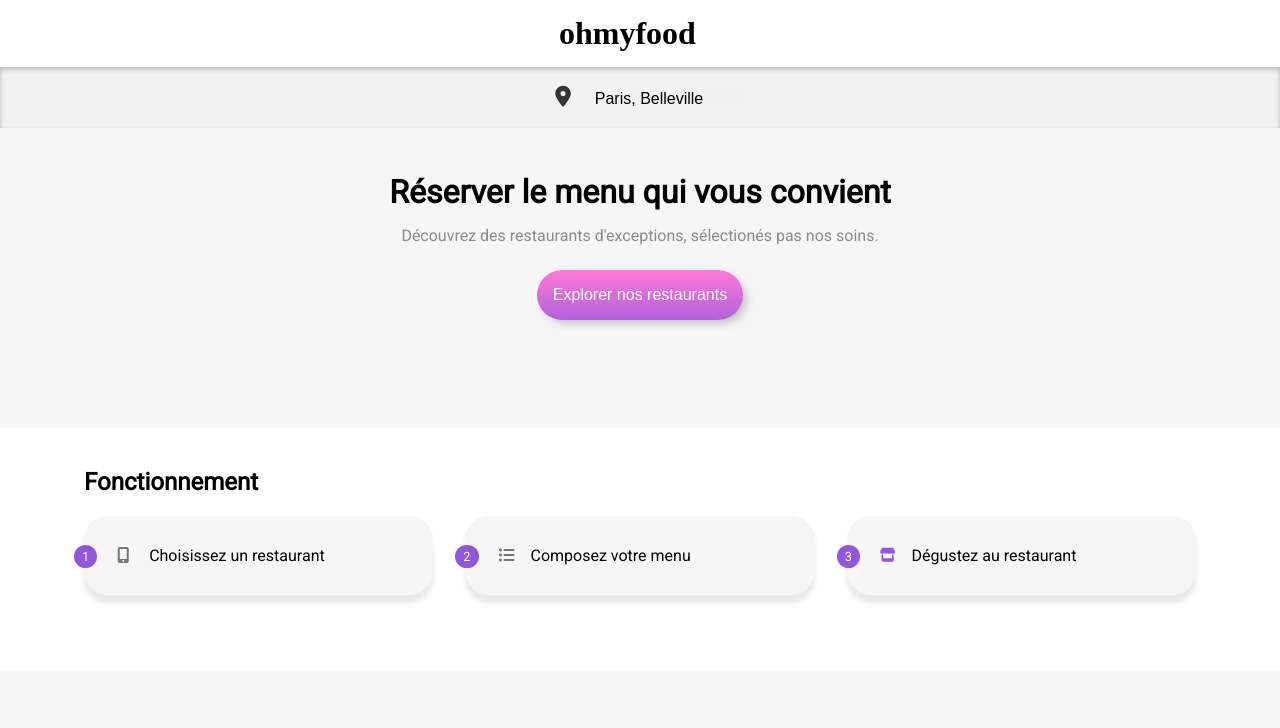
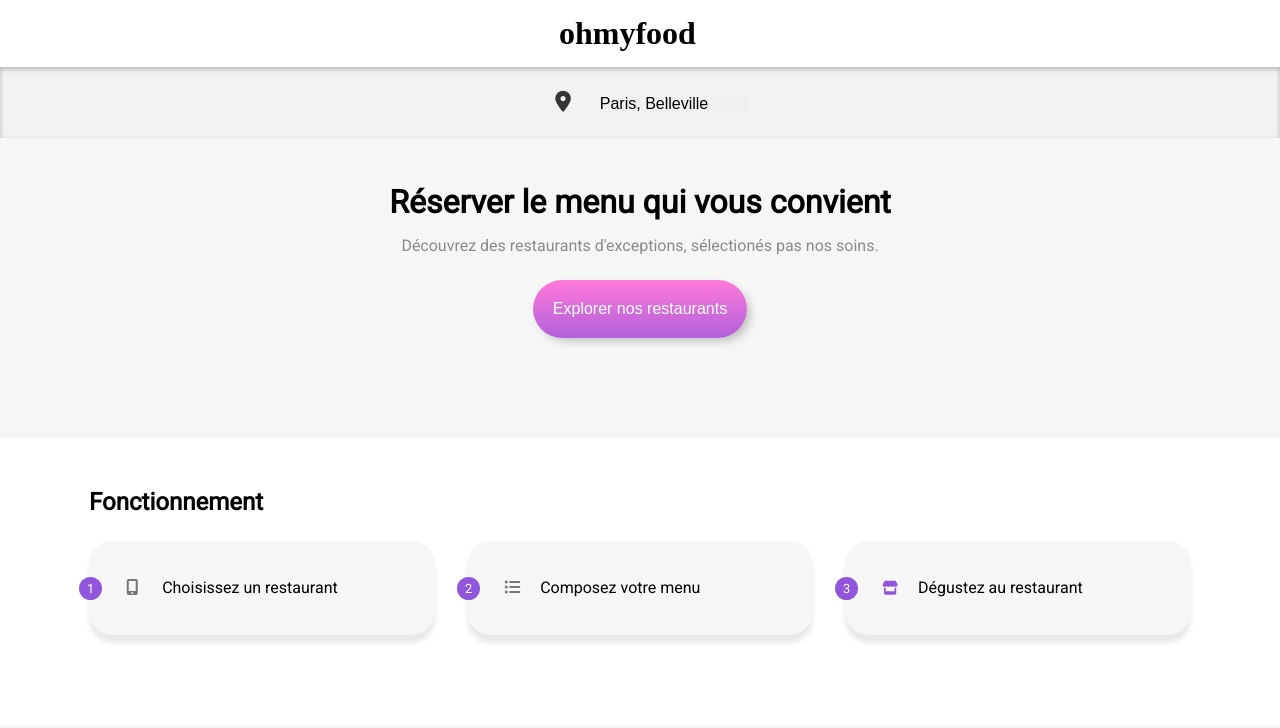
Before and after one commit to OGPops/OhMyFood, a website: page index.html in a window 1280 px wide. Shown: the top 728 px of the page. Drawn offline with nearby package versions, Linux system fonts and the light colour scheme; files that its build step writes are made by us from their sources; a web font is replaced by a local one.

Commit message:
Mise à jour des différents outils

```diff
--- a/sass/outils/_mixins.scss
+++ b/sass/outils/_mixins.scss
@@ -23,21 +23,12 @@
     position:relative;
     justify-self: end;
     font-size:1.8rem;
-    &:hover &--bg{
-        transform:scale(0.87);
-        color:transparent;
-        background: $color-gradient;
+    &:hover{
+        color: transparent;
+        background: linear-gradient(#9256dc, #ff7ad9);
+        background-clip: text;
         -webkit-background-clip: text;
-    }
-    & .restaurants_icon--bg{
-        position: absolute;
-        text-align: center;
-        font-weight: 600;
-        right:0;
-        color: transparent;
-        font-size: 1.8rem;
-        transform:scale(0);
-        transition: all 100ms linear;
+        cursor: pointer;
     }
 }
 
@@ -50,7 +41,7 @@
     }
 }
 @mixin tablet-Only{
-    @media screen and (min-width: map-get($breakpoints, tablet)) and (max-width: map-get($breakpoints, pre-desktop))
+    @media screen and (min-width: map-get($breakpoints, tablet))
     {
         @content;
     }
--- a/sass/outils/_variables.scss
+++ b/sass/outils/_variables.scss
@@ -14,4 +14,4 @@ $color-icon-step:#787575;
 
 
 // padding
-$padding: 1.25rem;
+$padding: 25px;
```
Also changed, not shown: sass/outils/_fonctions.scss (line endings or trailing spaces).
